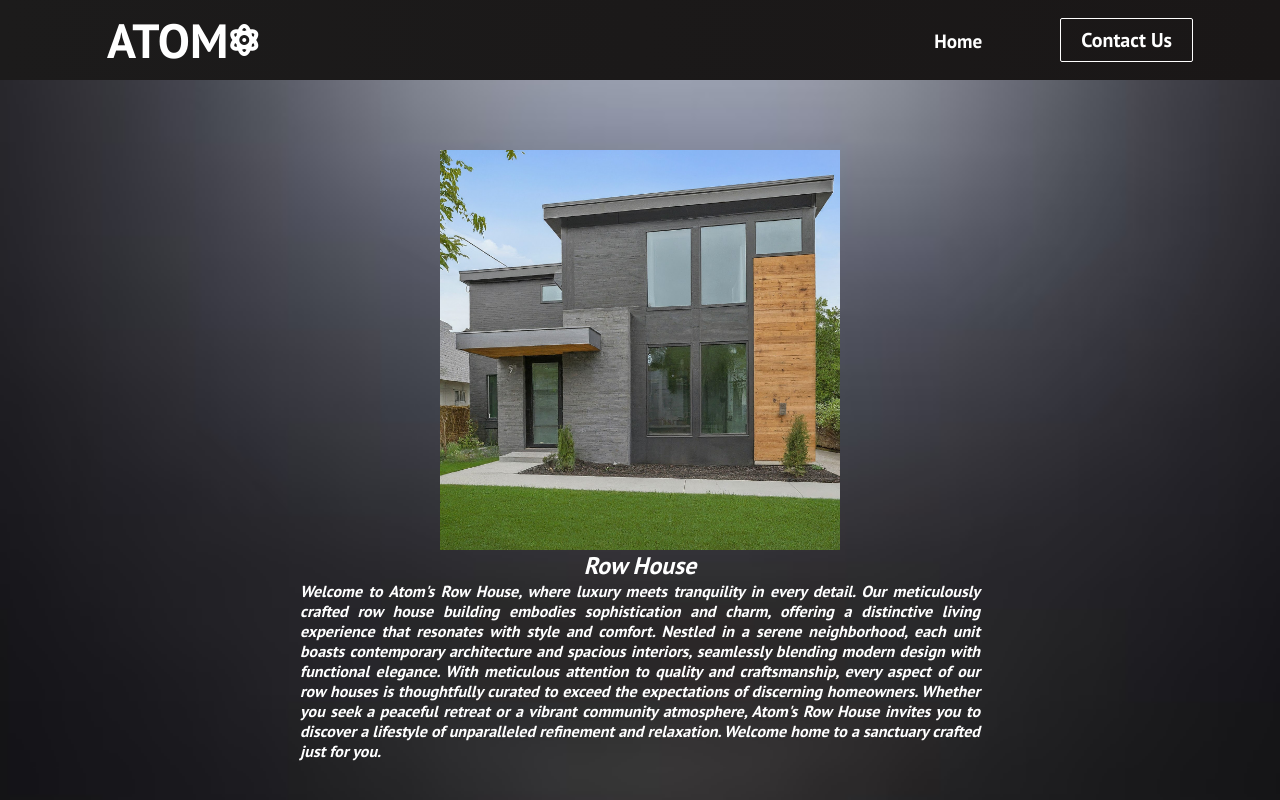
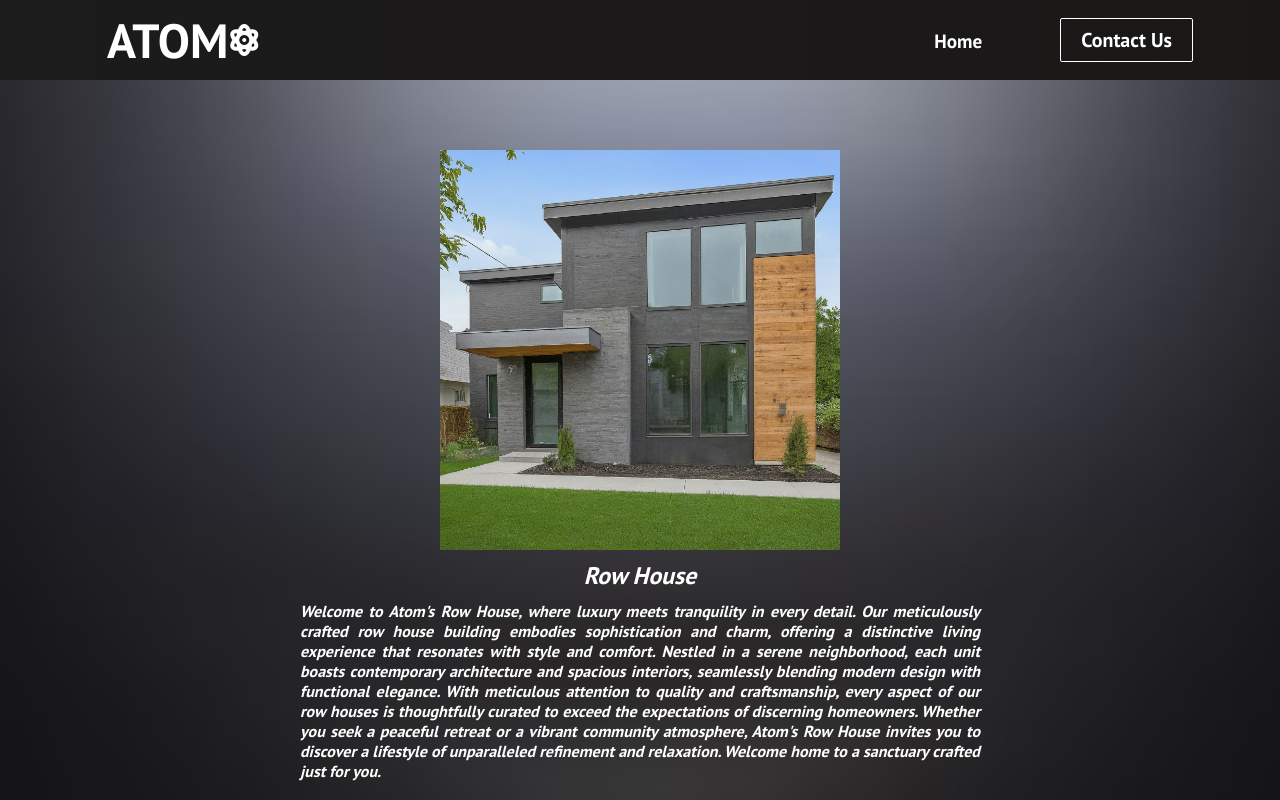
Before and after one commit to Akhil-Ajy/website-prototype, a React (Create React App) app: page /Details_Row in a window 1280 px wide. Shown: the top 800 px of the page. Built offline with nearby package versions, Linux system fonts and the light colour scheme.

Commit message:
Final minor changes

```diff
--- a/public/index.html
+++ b/public/index.html
@@ -29,7 +29,7 @@
       work correctly both with client-side routing and a non-root public URL.
       Learn how to configure a non-root public URL by running `npm run build`.
     -->
-    <title>React App</title>
+    <title>Atom</title>
   </head>
   <body>
     <noscript>You need to enable JavaScript to run this app.</noscript>
--- a/src/components/pages/Details.css
+++ b/src/components/pages/Details.css
@@ -9,6 +9,7 @@
 .inner-component{
     display: flex;
     flex-direction: column;
+    row-gap: 10px;
     text-align: justify;
     justify-content: center;
     align-items: center;
```
